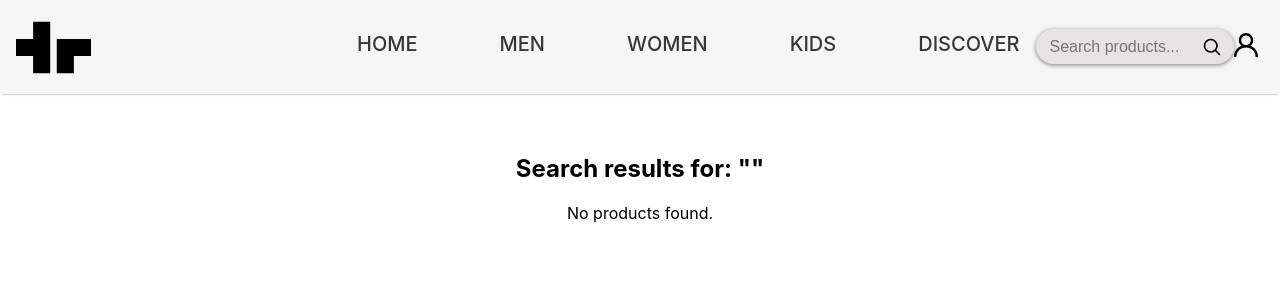
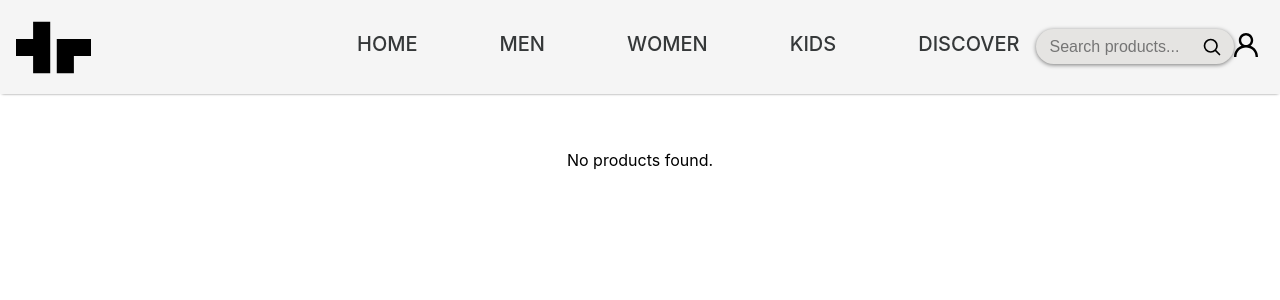
Before and after one commit to GuellifTakiEddine/TR-commerce, a React (Create React App) app in the folder frontend/: page /search in a window 1280 px wide. Shown: the top 300 px of the page. Built offline with nearby package versions, Linux system fonts and the light colour scheme.

Commit message:
fixing the page

```diff
--- a/frontend/src/pages/SearchPage.jsx
+++ b/frontend/src/pages/SearchPage.jsx
@@ -23,7 +23,6 @@ const SearchPage = () => {
 
   return (
     <div style={{ padding: "40px" }}>
-      <h2>Search results for: "{query}"</h2>
 
       {results.length === 0 ? (
         <p>No products found.</p>
```
